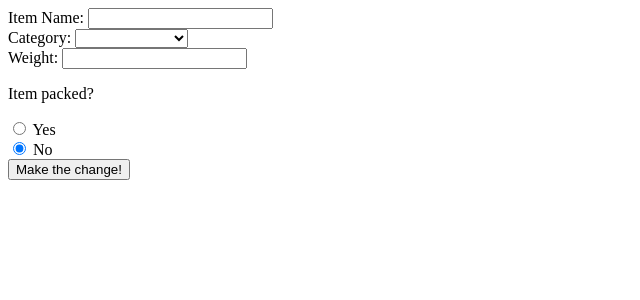
After one commit to kalikokalikova/forget-me-not, a Flask app: template flask_app/templates/edit_item.html in a window 1280 px wide. The commit adds this page. Shown: the top 300 px of the page, without its empty margins (0-640 px from the left). Run offline with Flask 2, Linux system fonts and the light colour scheme; the template is opened without the code that fills it, so the values that code supplies are empty.

Commit message:
edit individual item

```diff
--- a/config/mysqlconnection.py
+++ b/config/mysqlconnection.py
@@ -19,7 +19,6 @@ class MySQLConnection:
             try:
                 query = cursor.mogrify(query, data)
                 print("Running Query:", query)
-
                 cursor.execute(query, data)
                 if query.lower().find("insert") >= 0:
                     # INSERT queries will return the ID NUMBER of the row inserted
--- a/flask_app/models/list.py
+++ b/flask_app/models/list.py
@@ -62,7 +62,7 @@ class List:
         # looping through query results, for each record (which corresponds to an item), create a dictionary, use that dictionary to create an Item instance, append them all to a list and attach that list to the List
         for result in results:
             item_data = {
-                'id': ['items.id'],
+                'id': result['items.id'],
                 'name': result['items.name'],
                 'created_at': result['items.created_at'],
                 'updated_at': result['updated_at'],
--- /dev/null
+++ b/flask_app/templates/edit_item.html
@@ -0,0 +1,46 @@
+<!DOCTYPE html>
+<html lang="en">
+<head>
+    <meta charset="UTF-8">
+    <meta http-equiv="X-UA-Compatible" content="IE=edge">
+    <meta name="viewport" content="width=device-width, initial-scale=1.0">
+    <title>Edit Item</title>
+</head>
+<body>
+    <form action="/edit_item_in_db" method="post">
+        <div>
+            <input type = "hidden" value = "{{item.list_id}}" name = "lists_id">
+            <input type = "hidden" value = "{{item.id}}" name = "items_id">
+            <label for="name">Item Name:</label>
+            <input type="text" name="name" value = "{{item.name}}">
+        </div>
+        <div>
+            <label for="name">Category:</label>
+            <select name="categories_id">
+                <option value="{{item.categories_id}}">{{item.category_name}}</option>
+                <option value="1">Miscellaneous</option>
+                <option value="2">Sleeping</option>
+                <option value="3">Personal Care</option>
+                <option value="4">Tools</option>
+                <option value="5">Fire</option>
+                <option value="6">Recreation</option>
+                <option value="7">Eating/Drinking</option>
+                <option value="8">Kids</option>
+                <option value="9">Pets</option>
+            </select>
+        </div>
+        <div>
+            <label for="weight">Weight:</label>
+            <input type="text" name="weight" value = "{{item.weight}}">
+        </div>
+        <div>
+            <p>Item packed?</p>
+            <input type="radio" id="packed" name="is_packed" value="1">
+            <label for="packed">Yes</label><br>
+            <input type="radio" id="not_packed" name="is_packed" value="0" checked>
+            <label for="not_packed">No</label><br>
+        </div>
+        <button>Make the change!</button>
+    </form>
+</body>
+</html>
--- a/flask_app/templates/index.html
+++ b/flask_app/templates/index.html
@@ -39,7 +39,7 @@
         Upcoming trips here...
         <ul>
             {% for trip in upcoming_trips %}
-            <li><a href="/trip/{{trip.id}}">{{trip.name}}</a></li>
+            <li><a href="/view_trip/{{trip.id}}">{{trip.name}}</a></li>
             {% endfor %}
         </ul>
     </div>
```
Also changed, not shown: flask_app/controllers/items.py (+23 -0 lines), flask_app/models/item.py (+15 -1 lines), flask_app/templates/view_trip.html (+11 -5 lines).
